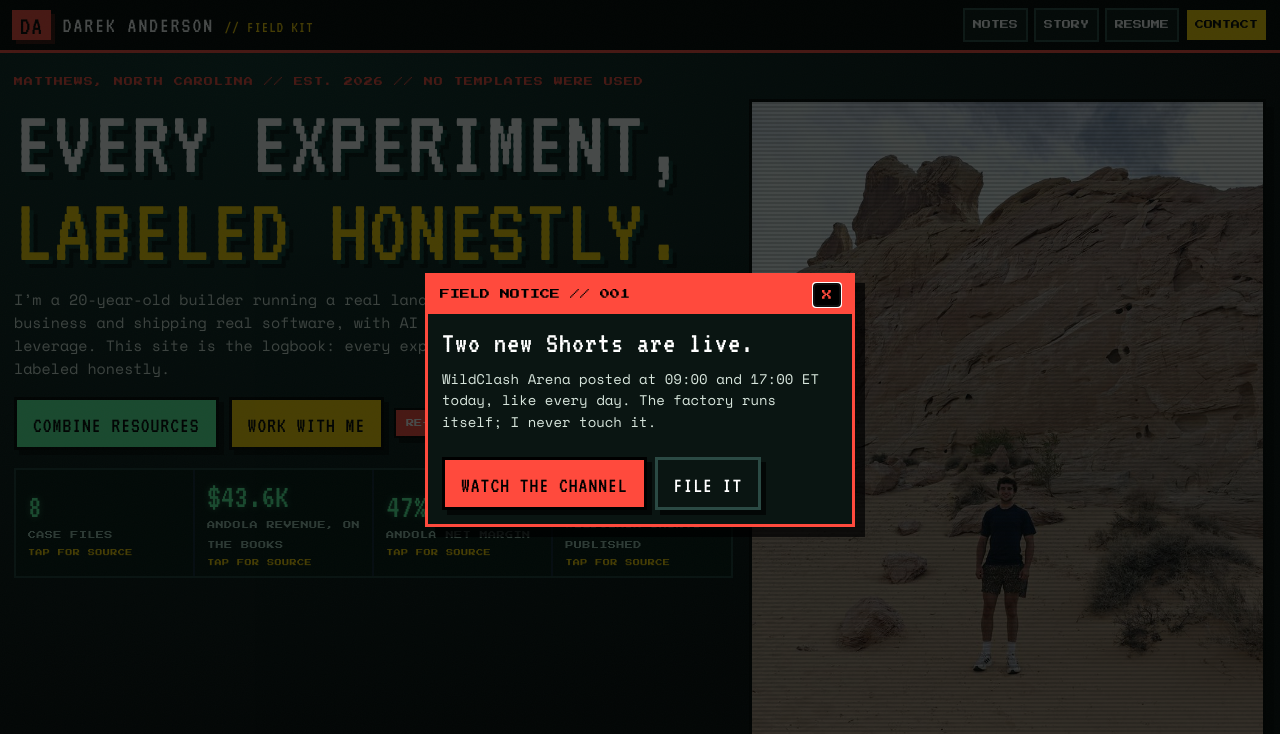
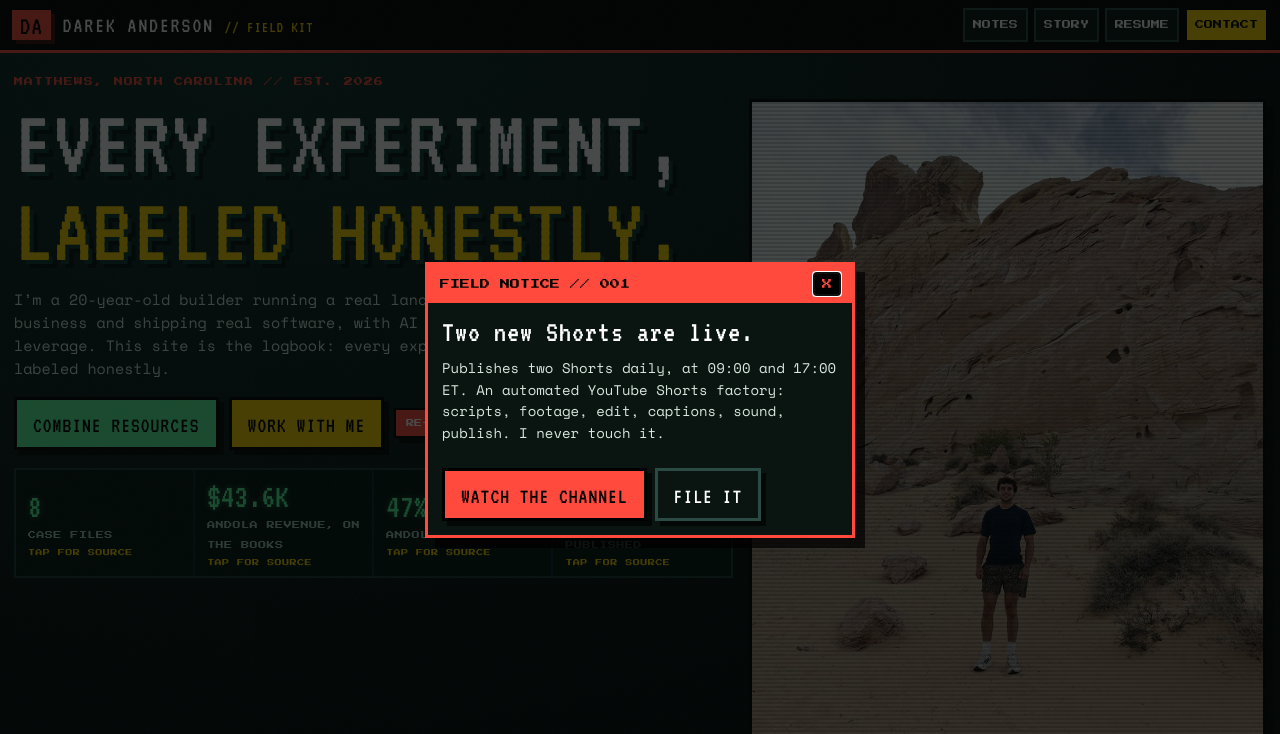
Before and after one commit to darek225/darekanderson-site, a plain HTML site: page index.html in a window 1280 px wide. Shown: the top 734 px of the page. Drawn offline with nearby package versions, Linux system fonts and the light colour scheme.

Commit message:
Copy pass: cut invented voice lines, source popup copy from his own pages
Per local_his_voice_copy: popup text is now lifted verbatim from the
case files and status lines already on the site, or plain functional
labels. Removed: The books are the receipt / The math is the math /
8 files, 8 receipts / stated plainly / NO TEMPLATES WERE USED /
THE OPERATOR / identity in the artwork.

```diff
--- a/assets/kit.js
+++ b/assets/kit.js
@@ -127,14 +127,14 @@
 
   /* ---------- source popups (tap a number, get its source) ---------- */
   var SOURCES = {
-    files: ["SOURCE // CASE FILES", "8 files, 8 receipts.",
-      "<p>Every project on this page has its own case file: what was built, what broke, how it is judged, and the results. No project is listed here without one.</p>"],
+    files: ["SOURCE // CASE FILES", "Eight case files.",
+      "<p>Every project on this page has its own case file: Built, What broke, How I judge it, Results.</p>"],
     revenue: ["SOURCE // QUICKBOOKS", "$43.6K revenue. $20.6K net.",
-      "<p>Andola's first eight months on the books. If a number is not in QuickBooks, I do not put it on this page.</p>"],
+      "<p>$43.6K revenue and $20.6K net in the first eight months on the books. If a number is not in QuickBooks, it is not on this page.</p>"],
     margin: ["SOURCE // QUICKBOOKS", "47% net margin.",
-      "<p>$20.6K net on $43.6K revenue, same QuickBooks record as the revenue figure. The math is the math.</p>"],
+      "<p>$20.6K net on $43.6K revenue. Same QuickBooks record as the revenue figure.</p>"],
     shorts: ["SOURCE // THE FACTORY", "Two Shorts a day.",
-      "<p>WildClash Arena publishes at 09:00 and 17:00 ET, every day. Scripts, footage, edit, captions, sound, publish: the factory runs itself.</p>"]
+      "<p>Publishes two Shorts daily, at 09:00 and 17:00 ET. An automated YouTube Shorts factory: scripts, footage, edit, captions, sound, publish. I never touch it.</p>"]
   };
   document.querySelectorAll("[data-pop]").forEach(function (el) {
     el.addEventListener("click", function () {
@@ -146,37 +146,37 @@
   /* ---------- the field notice (once per session) ---------- */
   var NOTICES = {
     "index.html": ["FIELD NOTICE // 001", "Two new Shorts are live.",
-      "<p>WildClash Arena posted at 09:00 and 17:00 ET today, like every day. The factory runs itself; I never touch it.</p>",
+      "<p>Publishes two Shorts daily, at 09:00 and 17:00 ET. An automated YouTube Shorts factory: scripts, footage, edit, captions, sound, publish. I never touch it.</p>",
       [{ label: "WATCH THE CHANNEL", href: "https://www.youtube.com/@WildClashArenaHQ", cls: "btn-red" }, { label: "FILE IT", cls: "btn-ghost" }]],
-    "work/andola.html": ["FIELD NOTICE // EXP-01", "The books are the receipt.",
-      "<p>$43.6K revenue and $20.6K net in the first eight months, straight out of QuickBooks. If a number is not in QuickBooks, it is not on this page.</p>",
+    "work/andola.html": ["FIELD NOTICE // EXP-01", "$43.6K revenue. $20.6K net.",
+      "<p>$43.6K revenue and $20.6K net in the first eight months on the books. If a number is not in QuickBooks, it is not on this page.</p>",
       [{ label: "ANDOLALANDSCAPING.COM", href: "https://andolalandscaping.com", cls: "btn-red" }, { label: "FILE IT", cls: "btn-ghost" }]],
     "work/backseat.html": ["FIELD NOTICE // EXP-02", "V0.9.14 is the current build.",
-      "<p>Timeouts are a state now, not a verdict, and the worktree checkpoints itself. The repo is public and the protocol is open.</p>",
+      "<p>v0.9.14 shipped with the timeout fix and checkpointing. It is agent-agnostic: any agentic AI that can use shell and git can sit in the architect seat, not just Muse.</p>",
       [{ label: "OPEN THE REPO", href: "https://github.com/darek225/backseat", cls: "btn-red" }, { label: "FILE IT", cls: "btn-ghost" }]],
     "work/bookvera.html": ["FIELD NOTICE // EXP-03", "Bookvera is in development.",
-      "<p>An AI bookkeeping plugin for QuickBooks Online. The app is live for testing; the Intuit review is the gate.</p>",
+      "<p>An AI bookkeeping plugin for QuickBooks Online that keeps small-business books clean in the background.</p>",
       [{ label: "OPEN THE APP", href: "https://acuity-lovat.vercel.app", cls: "btn-red" }, { label: "FILE IT", cls: "btn-ghost" }]],
     "work/dowser.html": ["FIELD NOTICE // EXP-04", "Dowser is in development.",
-      "<p>An AI outbound engine: find the prospect, write the outreach, book the meeting. The live demo is up.</p>",
+      "<p>An AI outbound engine that finds prospects and turns cold outreach into booked meetings.</p>",
       [{ label: "OPEN THE DEMO", href: "https://dowser-peach.vercel.app", cls: "btn-red" }, { label: "FILE IT", cls: "btn-ghost" }]],
     "work/carolina-trade-sites.html": ["FIELD NOTICE // EXP-05", "The demo hub is live.",
-      "<p>Productized website design for Charlotte home-service companies. The hub shows the offer and the work.</p>",
+      "<p>Productized website design for Charlotte home-service companies, built by AI and audited by humans.</p>",
       [{ label: "OPEN THE HUB", href: "https://carolina-trade-sites.vercel.app", cls: "btn-red" }, { label: "FILE IT", cls: "btn-ghost" }]],
     "work/deal-snipers.html": ["FIELD NOTICE // EXP-06", "Only verified deals get posted.",
-      "<p>Every deal is checked against price history before it posts. No verified drop, no post. The hub collects every channel.</p>",
+      "<p>A multi-agent system that hunts deep discounts, verifies them, and posts the real ones automatically. Posts only deals verified against price history.</p>",
       [{ label: "OPEN THE HUB", href: "https://dealsnipers.github.io/deal-snipers-links/", cls: "btn-red" }, { label: "FILE IT", cls: "btn-ghost" }]],
     "work/wildclash.html": ["FIELD NOTICE // EXP-07", "Two new Shorts are live.",
-      "<p>Posted at 09:00 and 17:00 ET today, like every day. Scripts, footage, edit, captions, sound, publish: automated end to end.</p>",
+      "<p>Publishes two Shorts daily, at 09:00 and 17:00 ET. An automated YouTube Shorts factory: scripts, footage, edit, captions, sound, publish. I never touch it.</p>",
       [{ label: "WATCH THE CHANNEL", href: "https://www.youtube.com/@WildClashArenaHQ", cls: "btn-red" }, { label: "FILE IT", cls: "btn-ghost" }]],
     "work/neverreteach.html": ["FIELD NOTICE // EXP-08", "Teach each lesson once.",
-      "<p>NeverReteach files every lesson into a wiki your next agent session loads automatically. Public and open source.</p>",
+      "<p>A self-building memory wiki for AI coding agents. Teach each lesson once; it files itself and loads on every future project.</p>",
       [{ label: "OPEN THE REPO", href: "https://github.com/darek225/neverreteach", cls: "btn-red" }, { label: "FILE IT", cls: "btn-ghost" }]],
-    "notes.html": ["FIELD NOTICE // NOTES", "The notes land here first.",
-      "<p>Build logs, three times a week: what is actually working with AI, found empirically. Every note also generates a ready-to-post thread for X.</p>",
+    "notes.html": ["FIELD NOTICE // NOTES", "Build logs, three times a week.",
+      "<p>Build logs, three times a week. What is actually working with AI, found empirically, no hype.</p>",
       [{ label: "RSS FEED", href: base + "notes.xml", cls: "btn-red" }, { label: "FILE IT", cls: "btn-ghost" }]],
-    "resume.html": ["FIELD NOTICE // RESUME", "This page prints clean.",
-      "<p>The kit comes off on paper: one click gets you a plain, professional PDF with none of the machinery on it.</p>",
+    "resume.html": ["FIELD NOTICE // RESUME", "Print / save as PDF.",
+      "<p>Use the button below to print this page or save it as a PDF. The site machinery does not print.</p>",
       [{ label: "PRINT / SAVE PDF", cls: "btn-red", fn: function () { window.print(); } }, { label: "FILE IT", cls: "btn-ghost" }]]
   };
   try {
--- a/index.html
+++ b/index.html
@@ -26,7 +26,7 @@
 
 <!-- HERO: headline re-rolls on every load, like the source. Numbers never change. -->
 <div class="hero">
-  <p class="kicker">MATTHEWS, NORTH CAROLINA // EST. 2026 // NO TEMPLATES WERE USED</p>
+  <p class="kicker">MATTHEWS, NORTH CAROLINA // EST. 2026</p>
   <div class="hero-grid">
     <div>
       <h1 id="headline">I turn ideas into things that <span class="alt">exist.</span></h1>
@@ -45,7 +45,7 @@
     </div>
     <figure class="hero-photo">
       <img src="assets/photos/hero-darek.jpg" alt="Darek Anderson standing in front of red rock desert formations" width="840" height="1120" loading="eager" fetchpriority="high">
-      <figcaption>FIG. 01 // THE OPERATOR</figcaption>
+      <figcaption>PLATE 01, DAREK ANDERSON</figcaption>
     </figure>
   </div>
 </div>
@@ -54,7 +54,7 @@
 <section id="machines" aria-labelledby="machines-title">
   <div class="sec-head">
     <h2 class="sec-title" id="machines-title">ON THE MACHINES</h2>
-    <p class="sec-note">What the systems are doing right now, stated plainly.</p>
+    <p class="sec-note">What the systems are doing right now.</p>
   </div>
   <div class="readout">
     <p class="row"><span class="name">WILDCLASH ARENA</span><span class="val">Publishes two Shorts daily, at 09:00 and 17:00 ET</span></p>
@@ -220,7 +220,7 @@
       <li><b>X</b><a href="https://x.com/Darek_225">@Darek_225</a></li>
       <li><b>RSS</b><a href="notes.xml">notes.xml</a></li>
     </ul>
-    <p class="colophon">COLOPHON: The field kit: a thin black shell, a different machine per section, identity in the artwork, real numbers only. Set in VT323, Press Start 2P, and Space Mono. No tracking.</p>
+    <p class="colophon">COLOPHON: Built by hand. A different machine per section, real numbers only. Set in VT323, Press Start 2P, and Space Mono. No tracking.</p>
   </div>
 </footer>
 
```
